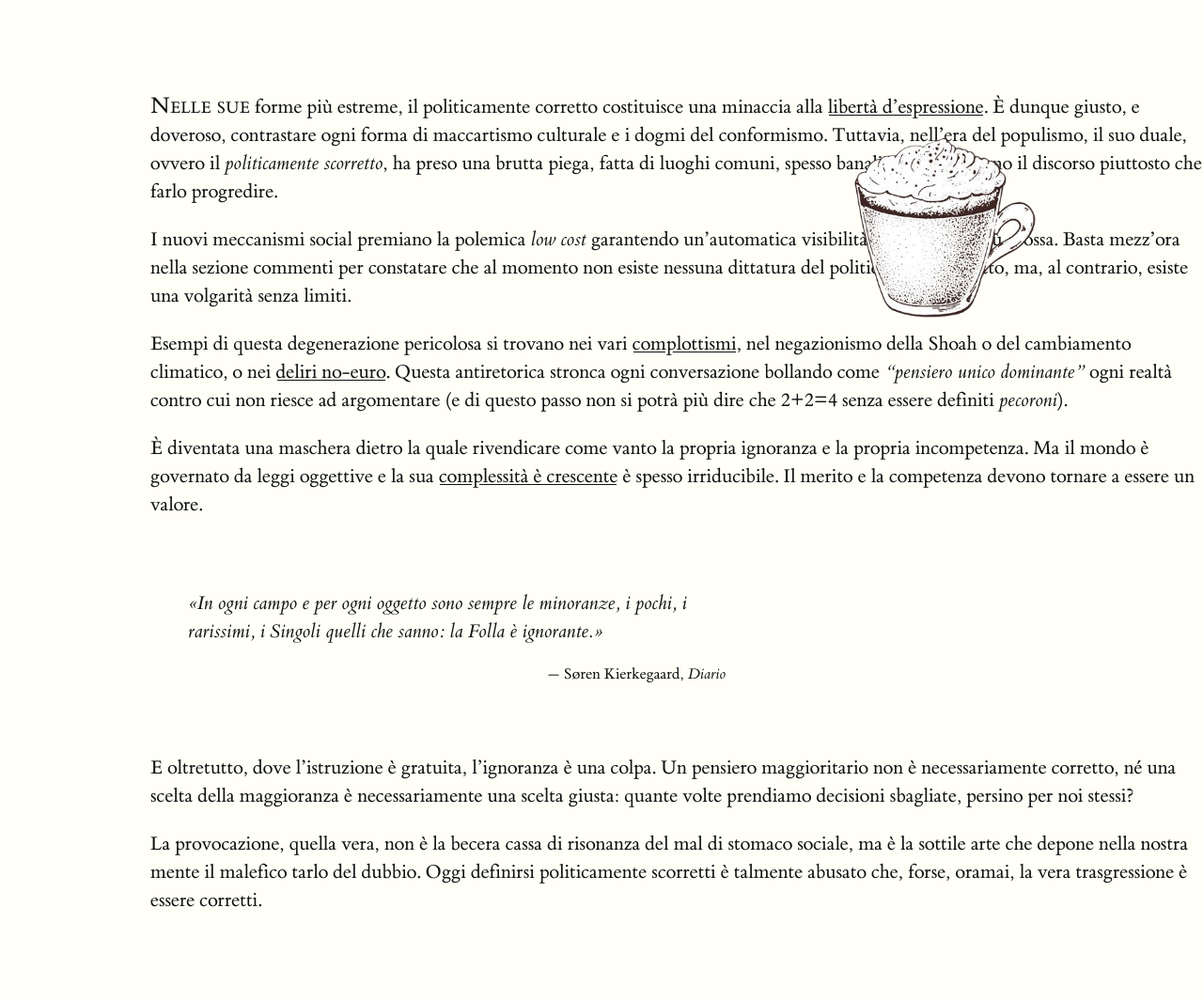
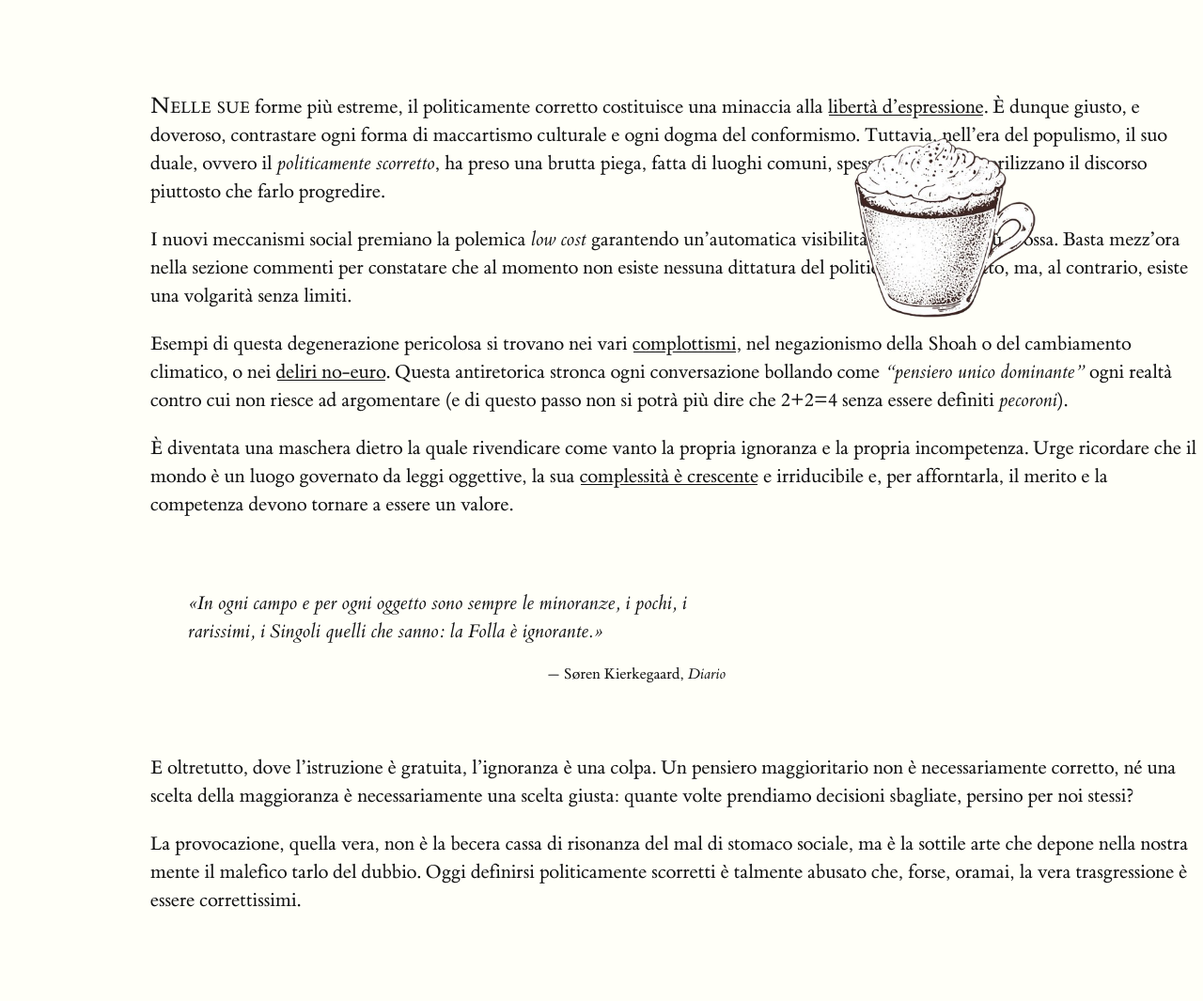
Before and after one commit to parry84/parry84.github.io, a Gatsby site: page /notes/politicamente-scorretto in a window 1280 px wide. Shown: the part 235-1300 px from the top of the page at 94% size. Built offline with nearby package versions, Linux system fonts and the light colour scheme; Gatsby itself is replaced by a stand-in of ours; a web font is replaced by a local one.

Commit message:
💬 update note about political correctness

```diff
--- a/src/notes/politicamente-scorretto.md
+++ b/src/notes/politicamente-scorretto.md
@@ -11,13 +11,13 @@ tags:
 
 ##
 
-<span class="newthought">Nelle sue</span> forme più estreme, il politicamente corretto costituisce una minaccia alla [libertà d’espressione](/notes/libero/). È dunque giusto, e doveroso, contrastare ogni forma di maccartismo culturale e i dogmi del conformismo. Tuttavia, nell’era del populismo, il suo duale, ovvero il _politicamente scorretto_, ha preso una brutta piega, fatta di luoghi comuni, spesso banali, che sterilizzano il discorso piuttosto che farlo progredire.
+<span class="newthought">Nelle sue</span> forme più estreme, il politicamente corretto costituisce una minaccia alla [libertà d’espressione](/notes/libero/). È dunque giusto, e doveroso, contrastare ogni forma di maccartismo culturale e ogni dogma del conformismo. Tuttavia, nell’era del populismo, il suo duale, ovvero il _politicamente scorretto_, ha preso una brutta piega, fatta di luoghi comuni, spesso banali, che sterilizzano il discorso piuttosto che farlo progredire.
 
 I nuovi meccanismi social premiano la polemica _low cost_ garantendo un’automatica visibilità a chi la spara più grossa. Basta mezz’ora nella sezione commenti per constatare che al momento non esiste nessuna dittatura del politicamente corretto, ma, al contrario, esiste una volgarità senza limiti.
 
 Esempi di questa degenerazione pericolosa si trovano nei vari [complottismi](/notes/complottismo/), nel negazionismo della Shoah o del cambiamento climatico, o nei [deliri no-euro](/notes/euro/). Questa antiretorica stronca ogni conversazione bollando come _“pensiero unico dominante”_ ogni realtà contro cui non riesce ad argomentare (e di questo passo non si potrà più dire che 2+2=4 senza essere definiti _pecoroni_).
 
-È diventata una maschera dietro la quale rivendicare come vanto la propria ignoranza e la propria incompetenza. Ma il mondo è governato da leggi oggettive e la sua [complessità è crescente](/notes/progresso/) è spesso irriducibile. Il merito e la competenza devono tornare a essere un valore.
+È diventata una maschera dietro la quale rivendicare come vanto la propria ignoranza e la propria incompetenza. Urge ricordare che il mondo è un luogo governato da leggi oggettive, la sua [complessità è crescente](/notes/progresso/) e irriducibile e, per afforntarla, il merito e la competenza devono tornare a essere un valore.
 
 <div class='epigraph'>
 
@@ -27,4 +27,4 @@ Esempi di questa degenerazione pericolosa si trovano nei vari [complottismi](/no
 
 E oltretutto, dove l’istruzione è gratuita, l’ignoranza è una colpa. Un pensiero maggioritario non è necessariamente corretto, né una scelta della maggioranza è necessariamente una scelta giusta: quante volte prendiamo decisioni sbagliate, persino per noi stessi?
 
-La provocazione, quella vera, non è la becera cassa di risonanza del mal di stomaco sociale, ma è la sottile arte che depone nella nostra mente il malefico tarlo del dubbio. Oggi definirsi politicamente scorretti è talmente abusato che, forse, oramai, la vera trasgressione è essere corretti.
+La provocazione, quella vera, non è la becera cassa di risonanza del mal di stomaco sociale, ma è la sottile arte che depone nella nostra mente il malefico tarlo del dubbio. Oggi definirsi politicamente scorretti è talmente abusato che, forse, oramai, la vera trasgressione è essere correttissimi.
```
